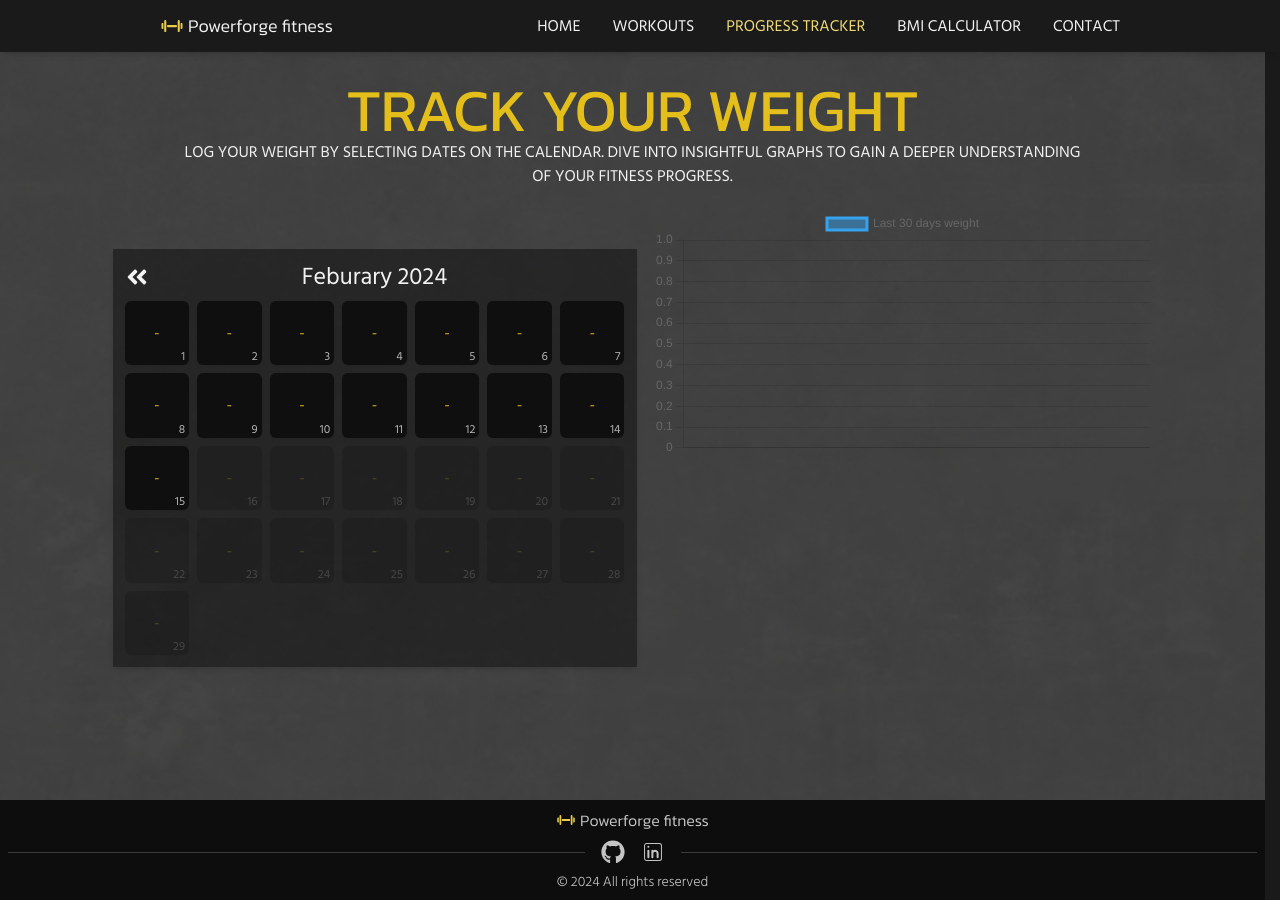
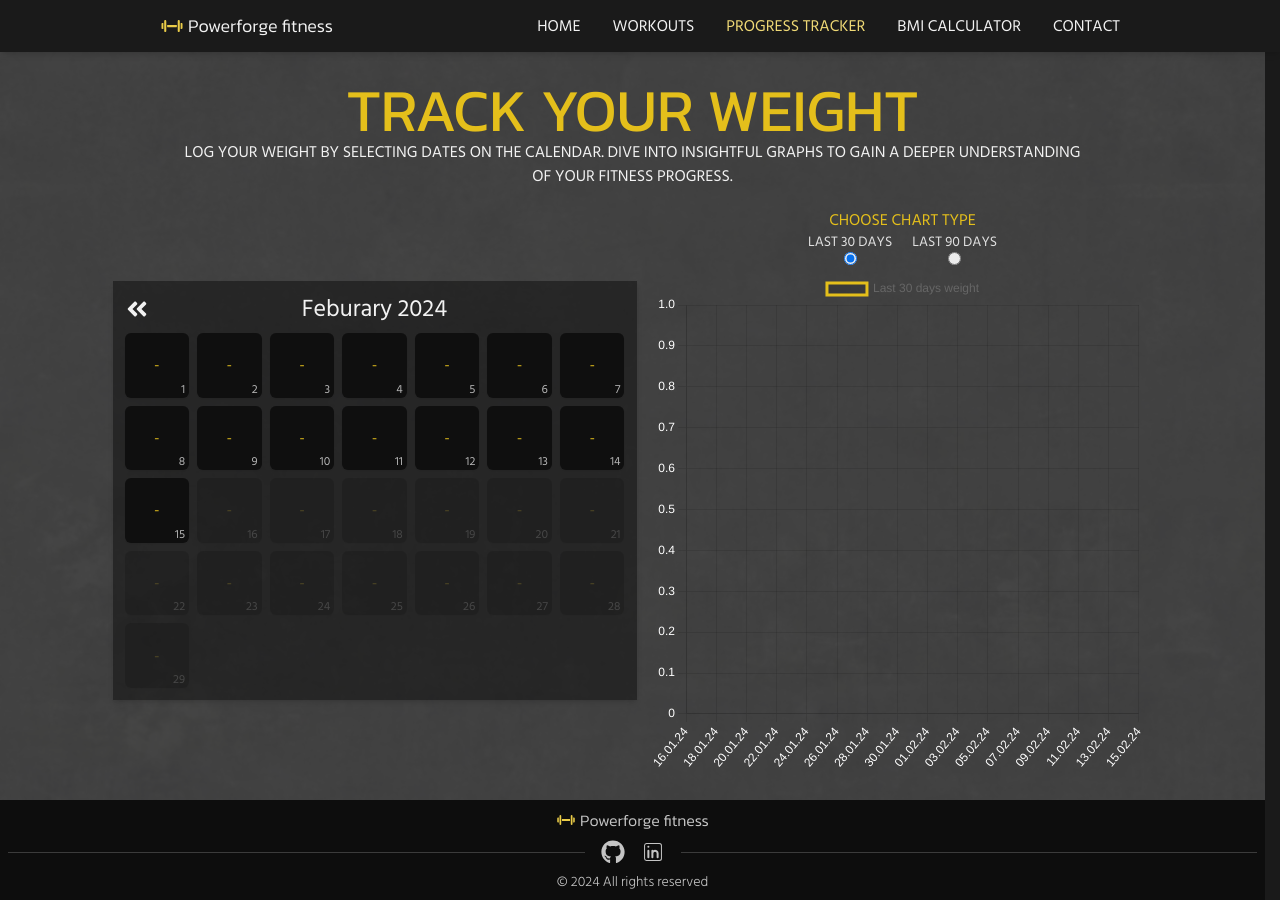
Before and after one commit to Fijalkowskim/Powerforge-Fitness, a React (Create React App) app: page /tracker in a window 1280 px wide. Built offline with nearby package versions, Linux system fonts and the light colour scheme.

Commit message:
Chosing chart range

```diff
--- a/src/components/progress-tracker/ProgressChart.tsx
+++ b/src/components/progress-tracker/ProgressChart.tsx
@@ -1,39 +1,107 @@
 import React, { useEffect, useState } from "react";
 import { Chart as ChartJS } from "chart.js/auto";
 import { Chart } from "react-chartjs-2";
-import { CategoryScale } from "chart.js";
+import { CategoryScale, scales } from "chart.js";
 import { useTrackerContext } from "../../context/TrackerContext";
+
+enum ChartType {
+  Last30Days,
+  Last90Days,
+}
 
 function ProgressChart() {
   ChartJS.register(CategoryScale);
-  const { progressData } = useTrackerContext();
+  const currentDate = new Date();
+  const { progressData, GetWeight } = useTrackerContext();
   const [labels, setLabels] = useState<string[]>([]);
-  const [data, setData] = useState<number[]>([]);
+  const [data, setData] = useState<(number | undefined)[]>([]);
+  const [chartType, setChartType] = useState<ChartType>(ChartType.Last30Days);
 
   useEffect(() => {
     const newLabels: string[] = [];
-    const newData: number[] = [];
-    progressData.forEach((d) => {
-      newLabels.push(d.date.toDateString());
-      newData.push(d.weight);
-    });
+    const newData: (number | undefined)[] = [];
+    const days = chartType === ChartType.Last30Days ? 30 : 90;
+    for (let i = days; i >= 0; i--) {
+      const newDate: Date = new Date(currentDate);
+      newDate.setDate(currentDate.getDate() - i);
+      const year = newDate.getFullYear().toString().slice(-2);
+      const month = (newDate.getMonth() + 1).toString().padStart(2, "0");
+      const day = newDate.getDate().toString().padStart(2, "0");
+      newLabels.push(`${day}.${month}.${year}`);
+      newData.push(GetWeight(newDate));
+    }
     setLabels(newLabels);
     setData(newData);
-  }, [progressData]);
+  }, [progressData, chartType]);
   return (
-    <div className="aspect-square w-[500px]">
+    <div className="flex flex-col items-center justify-center">
+      <h1 className="text-action-500">Choose chart type</h1>
+      <form
+        onSubmit={(e) => {
+          e.preventDefault();
+        }}
+      >
+        <div className="flex items-center justify-center gap-5">
+          <label className="flex cursor-pointer flex-col items-center justify-center text-sm opacity-90">
+            Last 30 days
+            <input
+              type="radio"
+              name="chartType"
+              checked={chartType === ChartType.Last30Days}
+              onChange={() => {
+                setChartType(ChartType.Last30Days);
+              }}
+            />
+          </label>
+          <label className="flex cursor-pointer flex-col items-center justify-center text-sm opacity-90">
+            Last 90 days
+            <input
+              type="radio"
+              name="chartType"
+              checked={chartType === ChartType.Last90Days}
+              onChange={() => {
+                setChartType(ChartType.Last90Days);
+              }}
+            />
+          </label>
+        </div>
+      </form>
+      <div className="mt-2 aspect-square w-[500px]">
         <Chart
           type={"line"}
           data={{
             labels: labels,
             datasets: [
               {
-              label: "Last 30 days weight",
+                label:
+                  chartType === ChartType.Last30Days
+                    ? "Last 30 days weight"
+                    : "Last 90 days weight",
                 data: data,
+                borderColor: "#e4bf1b",
+                spanGaps: true,
               },
             ],
           }}
+          options={{
+            maintainAspectRatio: false,
+            aspectRatio: 1,
+            responsive: true,
+            scales: {
+              x: {
+                ticks: {
+                  color: "white",
+                },
+              },
+              y: {
+                ticks: {
+                  color: "white",
+                },
+              },
+            },
+          }}
         />
+      </div>
     </div>
   );
 }
```
Lines whose indentation alone changed are shown as unchanged.
